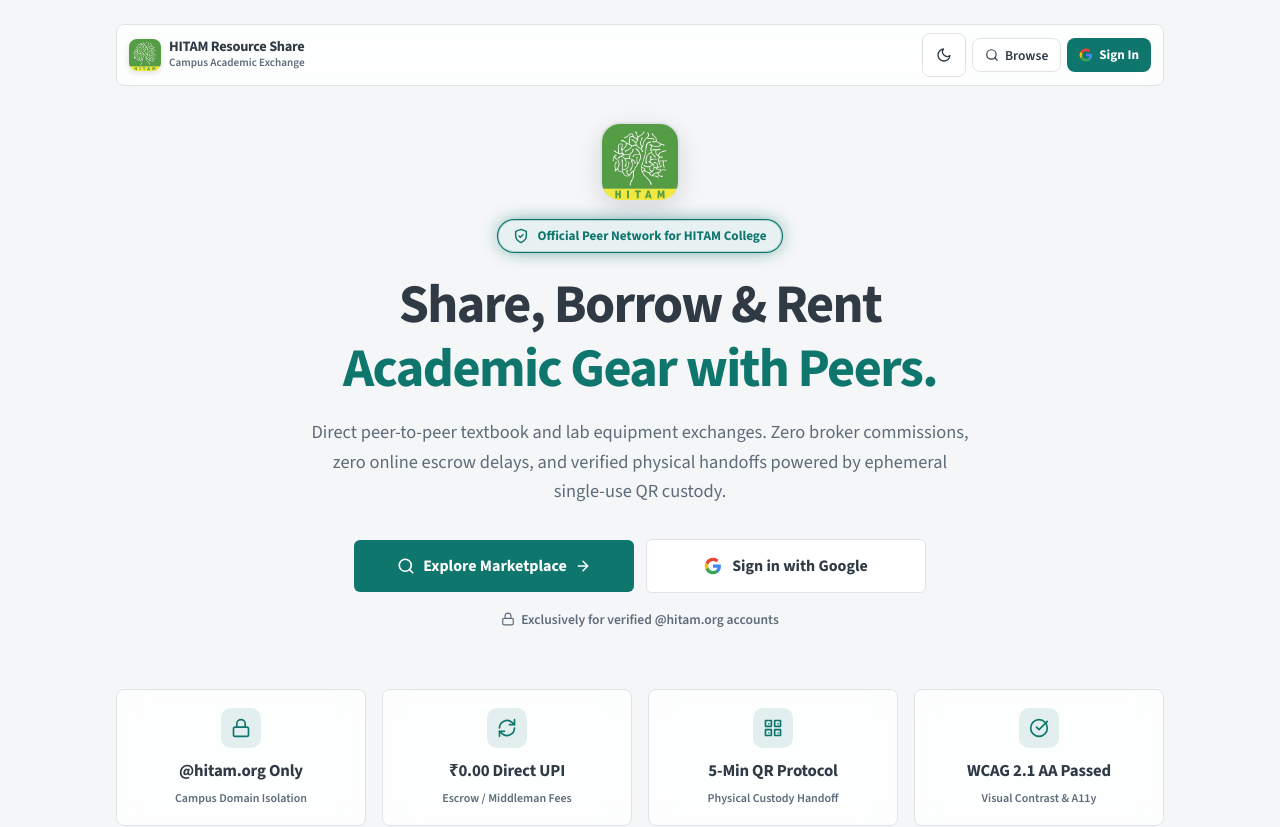
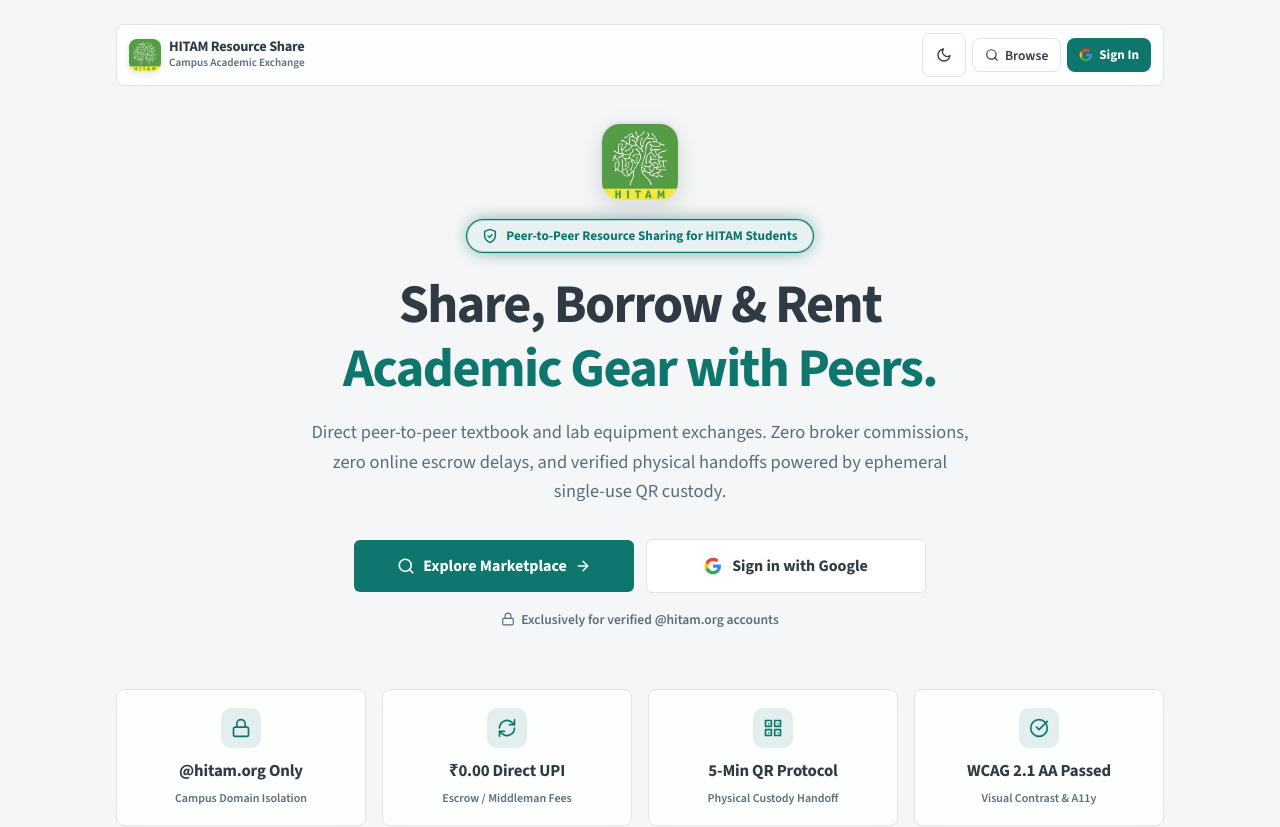
Before and after one commit to rxp017/Resource_share, a React (Vite) app: page / in a window 1280 px wide. Shown: the top 827 px of the page. Built offline with nearby package versions, Linux system fonts and the light colour scheme; no server answers; the HTML template or start-up script is replaced by a standard one.

Commit message:
UX audit P1: landing page fixes

```diff
--- a/src/modules/landing/PublicLandingPage.tsx
+++ b/src/modules/landing/PublicLandingPage.tsx
@@ -181,7 +181,7 @@ export const PublicLandingPage: React.FC = () => {
           />
         </div>
 
-        {/* Official Trust Badge */}
+        {/* Trust Badge */}
         <div
           className="magic-glow"
           style={{
@@ -202,7 +202,7 @@ export const PublicLandingPage: React.FC = () => {
           }}
         >
           <ShieldCheckIcon size={16} strokeWidth={2.2} style={{ flexShrink: 0 }} />
-          <span>Official Peer Network for HITAM College</span>
+          <span>Peer-to-Peer Resource Sharing for HITAM Students</span>
         </div>
 
         <h1
```
